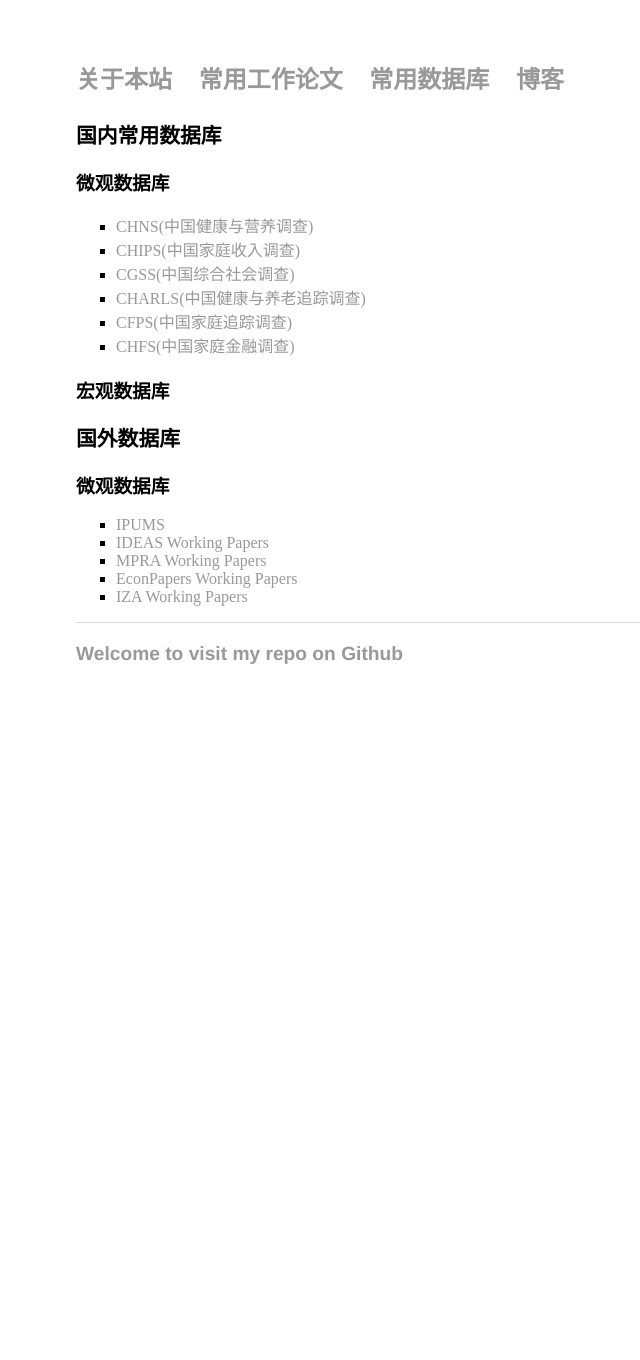
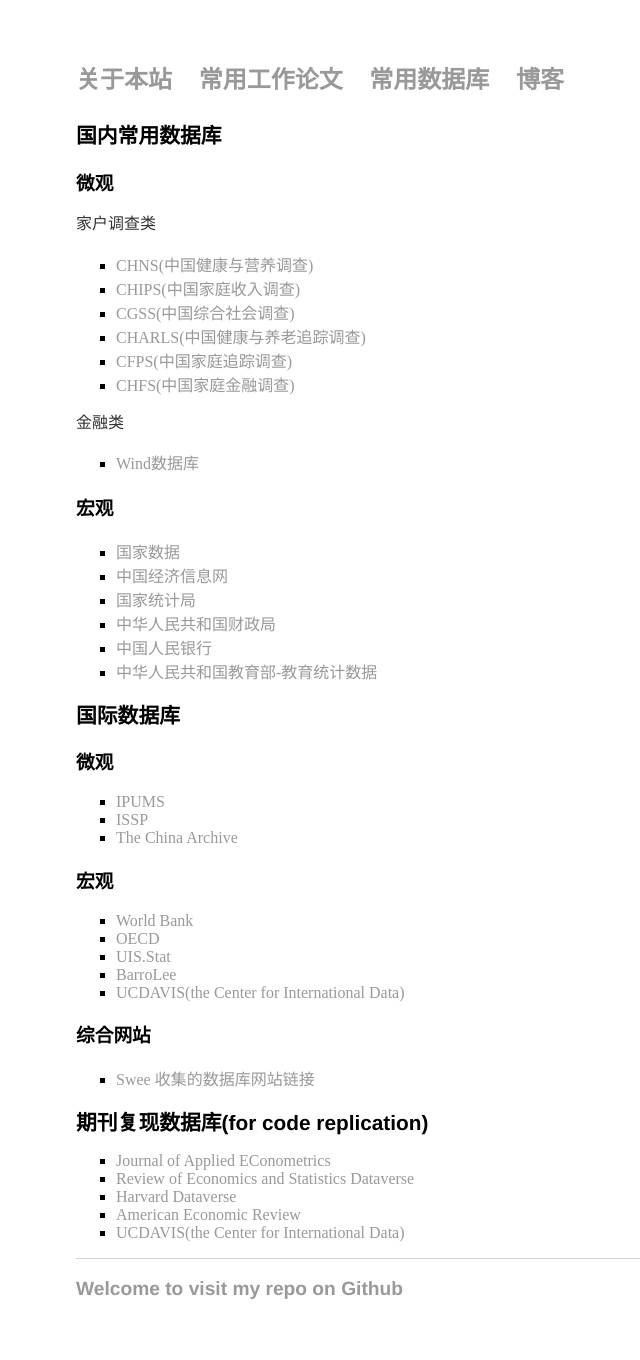
Before and after one commit to trustxiaoqinwang/trustxiaoqinwang.github.io, a Jekyll site: the page built from datasets/index.html, in a window 1280 px wide. Shown: the whole page, without its empty margins (116-756 px from the left). Built offline with Jekyll 4.4.1, drawn with Linux system fonts in a browser that asks for light colours; before the commit the page ends 900 px from its top, so only the background shows below that.

Commit message:
Update index.html

```diff
--- a/datasets/index.html
+++ b/datasets/index.html
@@ -4,28 +4,63 @@
 ---
 <h1>国内常用数据库</h1>
 
-  <h3>微观数据库</h3>
+  <h3>微观</h3>
 
+     <p>家户调查类</p>
      <ul type="square">
        <li><a href="https://www.cpc.unc.edu/projects/china">CHNS(中国健康与营养调查)</a></li>
        <li><a href="http://www.ciidbnu.org/chip/index.asp">CHIPS(中国家庭收入调查)</a></li>
        <li><a href="http://cgss.ruc.edu.cn/">CGSS(中国综合社会调查)</a></li>
        <li><a href="http://charls.pku.edu.cn/zh-CN">CHARLS(中国健康与养老追踪调查)</a></li>
        <li><a href="http://www.isss.pku.edu.cn/cfps/index.htm">CFPS(中国家庭追踪调查)</a></li>
-       <li><a href="https://chfs.swufe.edu.cn/index.aspx">CHFS(中国家庭金融调查)</a></li>
+       <li><a href="https://chfs.swufe.edu.cn/">CHFS(中国家庭金融调查)</a></li>
       </ul>
 
+      <p>金融类</p>
+      <ul type="square">
+        <li><a href="https://www.wind.com.cn/">Wind数据库</a></li>
+       </ul>
 
-  <h3>宏观数据库</h3>
+  <h3>宏观</h3>
 
-<h1>国外数据库</h1>
+    <ul type="square">
+      <li><a href="http://data.stats.gov.cn/index.htm">国家数据</a></li>
+      <li><a href="http://www.cei.gov.cn/">中国经济信息网</a></li>
+      <li><a href="http://www.stats.gov.cn/">国家统计局</a></li>
+      <li><a href="http://www.mof.gov.cn/index.htm">中华人民共和国财政局</a></li>
+      <li><a href="http://www.pbc.gov.cn/">中国人民银行</a></li>
+      <li><a href="http://www.moe.edu.cn/jyb_sjzl/">中华人民共和国教育部-教育统计数据</a></li>
+   </ul>
 
-    <h3>微观数据库</h3>
+<h1>国际数据库</h1>
+
+    <h3>微观</h3>
+       <ul type="square">
+        <li><a href="https://www.ipums.org/">IPUMS</a></li>
+        <li><a href="http://www.issp.org/menu-top/home/">ISSP</a></li>
+        <li><a href="http://chinaarchive.tamu.edu/portal/site/chinaarchive/menuitem.feaa43fe8cebf1a7140eadb4f00011ca/index.html">The China Archive</a></li>
+       </ul>
+
+    <h3>宏观</h3>
+       <ul type="square">
+          <li><a href="https://data.worldbank.org/">World Bank</a></li>
+          <li><a href="https://stats.oecd.org/">OECD</a></li>
+          <li><a href="http://data.uis.unesco.org/">UIS.Stat</a></li>
+          <li><a href="http://www.barrolee.com/data/dataexp.htm">BarroLee</a></li>
+          <li><a href="https://cid.econ.ucdavis.edu/index.html">UCDAVIS(the Center for International Data)</a></li>
+       </ul>
+
+    <h3>综合网站</h3>
+       <ul type="square">
+         <li><a href="http://individual.utoronto.ca/swee/data.htm">Swee 收集的数据库网站链接 </a></li>
+      </ul>
+
+<h1>期刊复现数据库(for code replication)</h1>
 
       <ul type="square">
-        <li><a href="https://www.nber.org/">IPUMS</a></li>
-        <li><a href="https://ideas.repec.org/">IDEAS Working Papers</a></li>
-        <li><a href="https://mpra.ub.uni-muenchen.de/">MPRA Working Papers</a></li>
-        <li><a href="https://econpapers.repec.org/">EconPapers Working Papers</a></li>
-        <li><a href="https://www.iza.org/">IZA Working Papers</a></li>
+         <li><a href="http://qed.econ.queensu.ca/jae/">Journal of Applied EConometrics</a></li>
+         <li><a href="https://dataverse.harvard.edu/dataverse/restat">Review of Economics and Statistics Dataverse</a></li>
+         <li><a href="https://dataverse.harvard.edu/dataverse/harvard">Harvard Dataverse</a></li>
+         <li><a href="https://www.aeaweb.org/resources/data">American Economic Review</a></li>
+         <li><a href="https://cid.econ.ucdavis.edu/index.html">UCDAVIS(the Center for International Data)</a></li>
       </ul>
```
